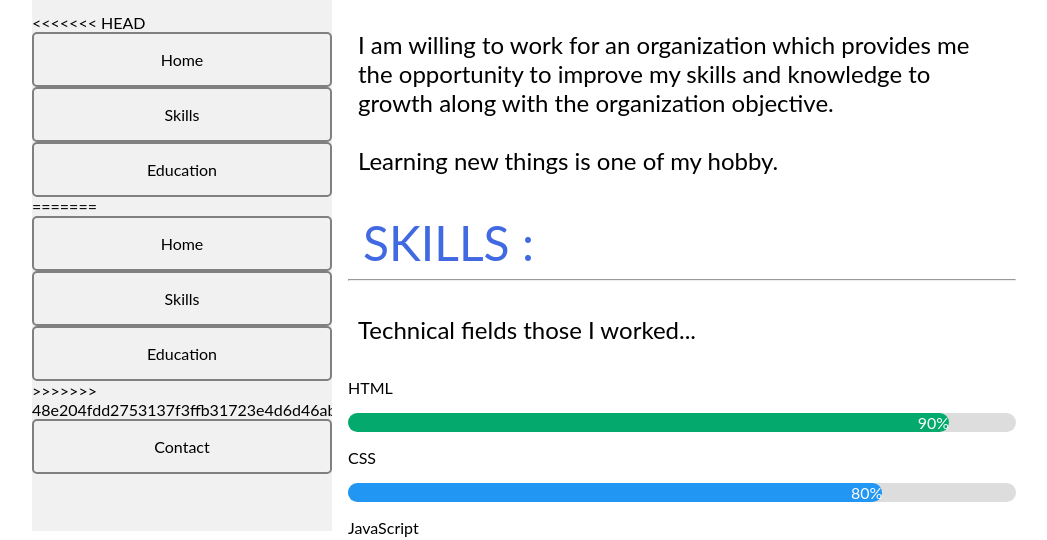
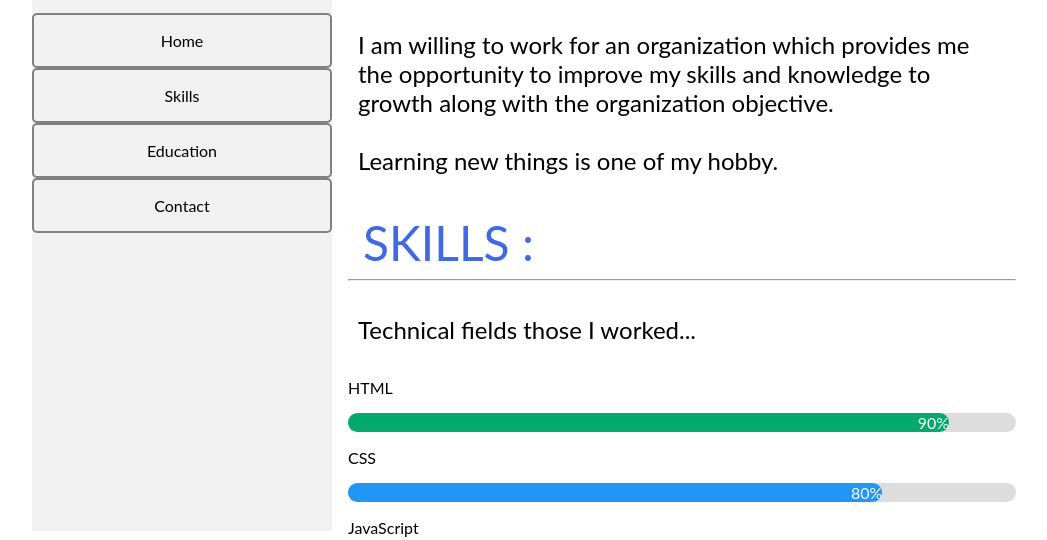
Before and after one commit to Nuruzzaman09/nuruzzaman, a plain HTML site: page index.html in a window 1280 px wide. Shown: the part 269-809 px from the top of the page, without its empty margins (108-1155 px from the left). Drawn offline with Linux system fonts and the light colour scheme.

Commit message:
some dummy data is removed

```diff
--- a/index.html
+++ b/index.html
@@ -16,15 +16,10 @@
             <div class="img"><img src="img.jpg" alt="profile-pic"></div>
             <h1 class="name">NURUZZAMAN</h1>
           </div>
-<<<<<<< HEAD
-          <a href="#home" >Home</a>
-          <a href="#skill" >Skills</a>
-          <a href="#education" >Education</a>
-=======
+
           <a href="#home">Home</a>
           <a href="#skill" >Skills</a>
           <a href="#education">Education</a>
->>>>>>> 48e204fdd2753137f3ffb31723e4d6d46ab505db
           <a href="#contact"  >Contact</a>
           <a herf="#" class="cls_btn" id="close" onclick="closemenu()">&times;</a>
         </div>
```
